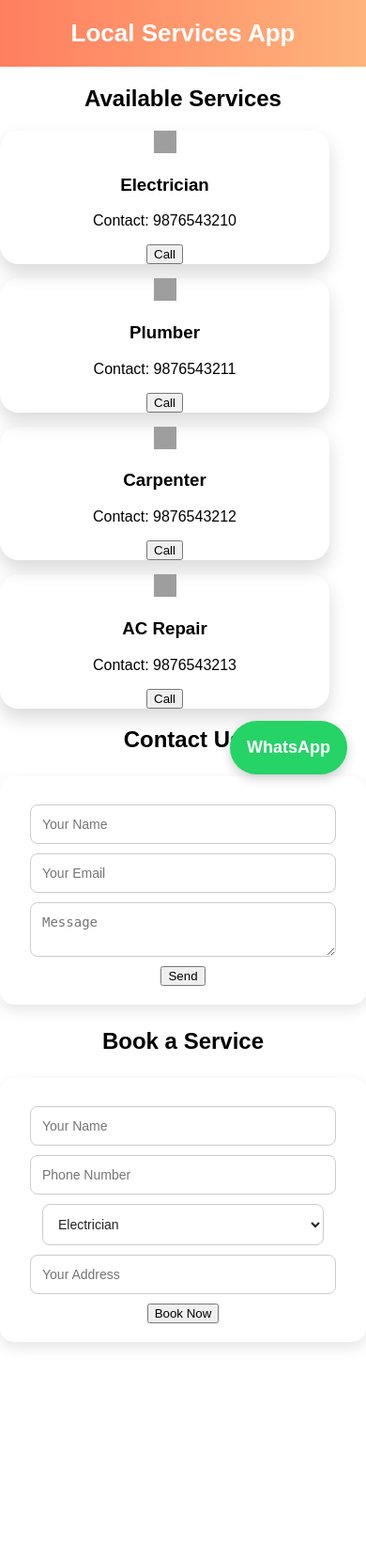
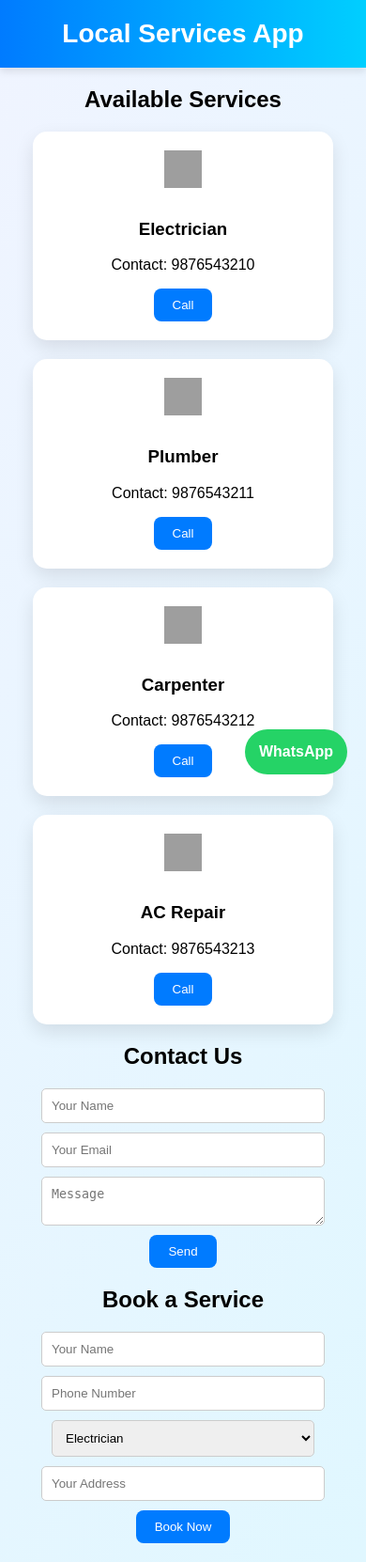
Before and after one commit to RizwanMansori/LocalServicesApp, a Flask app: page / in a window 390 px wide. Shown: the whole page at 94% size. Before the commit the page ends 1434 px from the top, so only its background shows below. Run offline with Flask 3, Linux system fonts and the light colour scheme; grey boxes are pictures that could not be loaded.

Commit message:
Update style.css

```diff
--- a/static/style.css
+++ b/static/style.css
@@ -1,48 +1,101 @@
-/* General */
-body { font-family:'Arial',sans-serif; margin:0; text-align:center; transition: background 0.3s, color 0.3s; }
-.light-mode { background:#f0f4f8; color:#222; }
-.dark-mode { background:#121212; color:#eee; }
+body {
+  font-family: Arial, sans-serif;
+  margin:0;
+  text-align:center;
+  background: linear-gradient(120deg, #f0f4ff, #e0f7ff);
+}
 
-header { background:linear-gradient(90deg,#ff7e5f,#feb47b); color:white; padding:20px; font-size:26px; font-weight:bold; position:relative; }
-.toggle-switch { position:absolute; right:20px; top:18px; }
-.toggle-switch input { display:none; }
-.slider { width:50px; height:24px; background:#ccc; border-radius:50px; display:inline-block; position:relative; cursor:pointer; }
-.slider:before { content:''; position:absolute; width:20px; height:20px; left:2px; top:2px; background:white; border-radius:50%; transition:0.3s; }
-input:checked + .slider:before { transform:translateX(26px); }
-input:checked + .slider { background:#007BFF; }
+header {
+  background: linear-gradient(90deg, #007BFF, #00CFFF);
+  color:white;
+  padding:20px;
+  font-size:28px;
+  font-weight:bold;
+  box-shadow: 0 4px 8px rgba(0,0,0,0.1);
+}
 
-/* Services Cards */
-.services { display:flex; flex-wrap:wrap; justify-content:center; gap:20px; margin:30px 0; }
-.card { width:220px; border-radius:20px; box-shadow:0 10px 20px rgba(0,0,0,0.15); overflow:hidden; transition: transform 0.3s, box-shadow 0.3s, border 0.3s; }
-.card:hover { transform:translateY(-8px); box-shadow:0 15px 25px rgba(0,0,0,0.35); border:2px solid #00ffff; }
-.card-header { background:linear-gradient(90deg,#ff6a6a,#ffb347); color:white; padding:15px; font-weight:bold; display:flex; align-items:center; justify-content:center; gap:10px; }
-.service-icon { width:24px; height:24px; }
-.card-body { padding:15px; text-align:center; }
-.card-body p { margin:10px 0; font-size:14px; }
-.card-body button { padding:8px 15px; border:none; border-radius:10px; background:linear-gradient(90deg,#6a11cb,#2575fc); color:white; cursor:pointer; font-weight:bold; transition:0.3s; }
-.card-body button:hover { background:linear-gradient(90deg,#2575fc,#6a11cb); transform:scale(1.05); }
+.services {
+  display:flex;
+  flex-wrap:wrap;
+  justify-content:center;
+  gap:20px;
+  margin:20px;
+}
 
-/* Forms */
-form { margin:25px auto; max-width:400px; background:#fff; padding:20px; border-radius:15px; box-shadow:0 6px 15px rgba(0,0,0,0.1); transition: background 0.3s, color 0.3s; }
-.dark-mode form { background:#1e1e1e; color:#eee; }
-input, textarea, select { display:block; margin:10px auto; padding:12px; width:100%; max-width:300px; border-radius:8px; border:1px solid #ccc; font-size:14px; background:#fff; color:#222; transition: background 0.3s, color 0.3s; }
-.dark-mode input, .dark-mode textarea, .dark-mode select { background:#333; color:#eee; border:1px solid #555; }
-button.submit-btn { padding:12px 25px; background:linear-gradient(90deg,#ff512f,#dd2476); color:white; border:none; border-radius:10px; cursor:pointer; font-weight:bold; transition:0.3s; }
-button.submit-btn:hover { transform:scale(1.05); background:linear-gradient(90deg,#dd2476,#ff512f); }
+.card {
+  background:white;
+  width:200px;
+  padding:20px;
+  border-radius:15px;
+  box-shadow:0 8px 20px rgba(0,0,0,0.1);
+  transition: transform 0.3s, box-shadow 0.3s;
+}
 
-/* WhatsApp */
-.whatsapp { position:fixed; bottom:20px; right:20px; background:#25D366; color:white; padding:18px; border-radius:50px; text-decoration:none; font-weight:bold; font-size:18px; z-index:1000; box-shadow:0 4px 12px rgba(0,0,0,0.2); transition:0.3s; }
-.whatsapp:hover { transform:scale(1.1); }
+.card:hover {
+  transform: translateY(-5px);
+  box-shadow:0 12px 25px rgba(0,0,0,0.2);
+}
 
-/* Footer */
-footer { background:linear-gradient(90deg,#ff7e5f,#feb47b); color:white; padding:20px; margin-top:30px; font-weight:bold; }
+.service-icon {
+  width:40px;
+  height:40px;
+  margin-bottom:10px;
+}
 
-/* Success messages */
-.success-msg { color:green; font-weight:bold; margin:10px 0; }
+button {
+  padding:10px 20px;
+  background:#007BFF;
+  color:white;
+  border:none;
+  border-radius:8px;
+  cursor:pointer;
+  transition: background 0.3s;
+}
 
-/* Responsive */
-@media screen and (max-width:600px) {
-    .services{flex-direction:column; gap:15px; margin:15px 0;}
-    .card{width:90%;}
-    input, textarea, select{width:90%;}
+button:hover {
+  background:#0056b3;
 }
+
+form {
+  margin:20px;
+}
+
+input, textarea, select {
+  display:block;
+  margin:10px auto;
+  padding:10px;
+  width:250px;
+  border-radius:5px;
+  border:1px solid #ccc;
+}
+
+.success {
+  color:green;
+  font-weight:bold;
+  margin:10px 0;
+}
+
+.whatsapp {
+  position:fixed;
+  bottom:20px;
+  right:20px;
+  background:#25D366;
+  color:white;
+  padding:15px;
+  border-radius:50px;
+  text-decoration:none;
+  font-weight:bold;
+}
+
+@media(max-width:600px){
+  .services {
+    flex-direction:column;
+    align-items:center;
+  }
+  .card {
+    width:80%;
+  }
+  input, textarea, select {
+    width:80%;
+  }
+}
```
